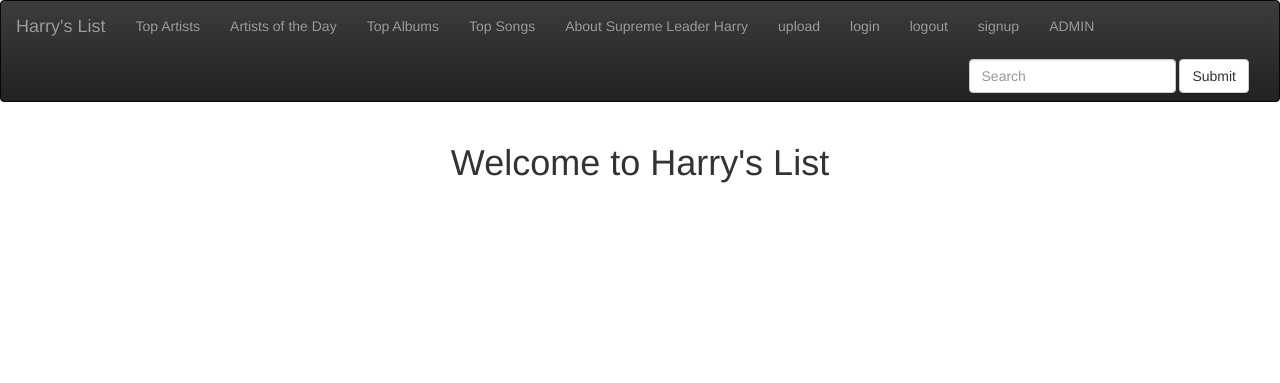
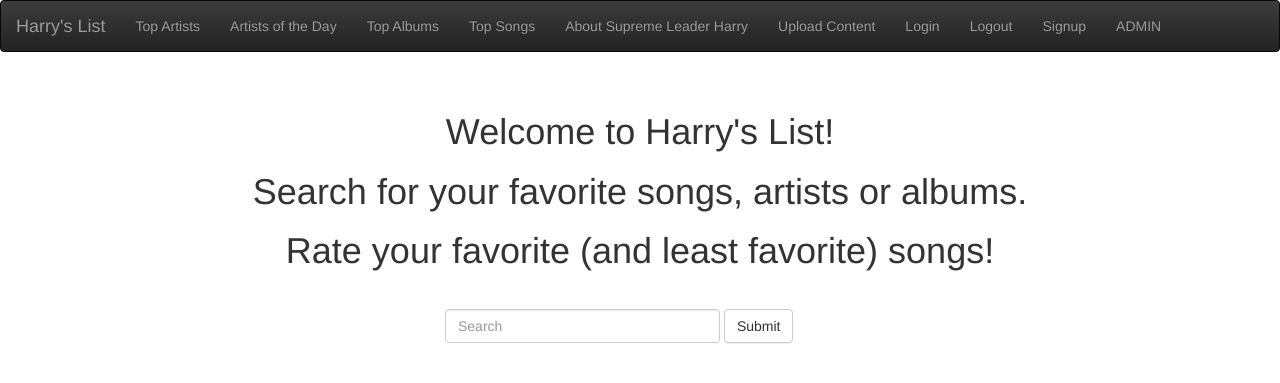
Before and after one commit to yashbidasaria/Harry-s-List-Friends, a Django app: page /homepage/ in a window 1280 px wide. Shown: the top 383 px of the page. Run offline with Django 3.2, Linux system fonts and the light colour scheme; the visitor is signed in with stand-in values (Sample User, id 1); some libraries are stand-ins or nearby versions.

Commit message:
made all tables fixed size and scrollable. Added searchbar to homepage with a prompt to user. Added navbar to homepage.html without searchbar, no longer extending index.html on that view.

```diff
--- a/static/css/index.css
+++ b/static/css/index.css
@@ -8,7 +8,16 @@ h1, h2, h3, h4, h5 {
 
 #search-bar {
   float: right;
+}
 
+#search-bar-homepage {
+  width: 450px;
+  margin: 0 auto;
+}
+
+#searchBox-homepage {
+  width: 275px;
+  height: auto;
 }
 
 /* format all tables */
@@ -37,6 +46,14 @@ h1, h2, h3, h4, h5 {
 img {
   height: 100px;
   width: auto;
+}
+
+#top-artist-table {
+
+}
+.table-responsive {
+  overflow-y:scroll;
+  height:400px;
 }
 
 /* center login form */
--- a/templates/admin_page.html
+++ b/templates/admin_page.html
@@ -5,7 +5,7 @@
 
 <h2> Review Flagged Songs as Admin </h2>
 <h3> Delete the songs that are not to you're liking... supreme leader </h3>
-<div class="table-background">
+<div class="table-background table-responsive">
   <table class="table">
     <thead>
       <tr>
@@ -33,7 +33,7 @@
 </div>
 <br>
 <h3>User</h3>
-<div class="table-background">
+<div class="table-background table-responsive">
   <table class="table">
     <thead>
       <tr>
@@ -57,7 +57,7 @@
 </div>
 <br>
 <h3>Artists</h3>
-<div class="table-background">
+<div class="table-background table-responsive">
   <table class="table">
     <thead>
       <tr>
--- a/templates/artists_otd.html
+++ b/templates/artists_otd.html
@@ -4,7 +4,7 @@
 
 {% if user.is_authenticated %}
 <h1>Browse our artists of the day</h1>
-<div class="table-background">
+<div class="table-background table-responsive">
   <table class="table">
     <thead>
       <tr>
--- a/templates/homepage.html
+++ b/templates/homepage.html
@@ -1,10 +1,74 @@
-{% extends 'index.html' %}
-{% block content %}
+{% load staticfiles %}
+<!DOCTYPE html>
+<html lang="en">
+  <head>
+		<link rel="stylesheet" href="//maxcdn.bootstrapcdn.com/bootstrap/3.2.0/css/bootstrap.min.css">
+		<link rel="stylesheet" href="//maxcdn.bootstrapcdn.com/bootstrap/3.2.0/css/bootstrap-theme.min.css">
+
+
+    <link rel="stylesheet" type="text/css" href="{% static 'css/index.css' %}" />
+    <meta charset="utf-8">
+    <meta http-equiv="X-UA-Compatible" content="IE=edge">
+    <meta name="viewport" content="width=device-width, initial-scale=1">
+    <!-- The above 3 meta tags *must* come first in the head; any other head content must come *after* these tags -->
+    <title>Bootstrap 101 Template</title>
+
+    <!-- Bootstrap -->
+    <link href="css/bootstrap.min.css" rel="stylesheet">
+
+    <!-- HTML5 shim and Respond.js for IE8 support of HTML5 elements and media queries -->
+    <!-- WARNING: Respond.js doesn't work if you view the page via file:// -->
+    <!--[if lt IE 9]>
+      <script src="https://oss.maxcdn.com/html5shiv/3.7.3/html5shiv.min.js"></script>
+      <script src="https://oss.maxcdn.com/respond/1.4.2/respond.min.js"></script>
+    <![endif]-->
+  </head>
+  <body>
+		<nav class="navbar navbar-inverse" role="navigation">
+		<!-- Brand and toggle get grouped for better mobile display -->
+      <div class="navbar-header">
+        <button type="button" class="navbar-toggle" data-toggle="collapse" data-target="#bs-example-navbar-collapse-1">
+          <span class="sr-only">Toggle navigation</span>
+          <span class="icon-bar"></span>
+          <span class="icon-bar"></span>
+          <span class="icon-bar"></span>
+        </button>
+        <a class="navbar-brand" href="{% url 'homepage' %}">Harry's List</a>
+      </div>
+
+      <!-- Collect the nav links, forms, and other content for toggling -->
+      <div class="collapse navbar-collapse" id="bs-example-navbar-collapse-1">
+        <ul class="nav navbar-nav">
+          <li><a href="{% url 'top_artists' %}" >Top Artists</a></li>
+          <li><a href="{% url 'artists_otd' %}" >Artists of the Day</a></li>
+          <li><a href= "{% url 'top_albums' %}" >Top Albums</a></li>
+          <li><a href= "{% url 'top_songs' %}" >Top Songs</a></li>
+          <li><a href= "{% url 'about' %}" >About Supreme Leader Harry</a></li>
+          <li><a href= "{% url 'upload_csv' %}" >Upload Content</a></li>
+          <li><a href= "{% url 'login' %}" >Login</a></li>
+          <li><a href= "{% url 'logout' %}" >Logout</a></li>
+          <li><a href= "{% url 'signup' %}" >Signup</a></li>
+          {% if user.is_superuser %}
+          <li><a href= "{% url 'admin_page' %}" >ADMIN</a></li>
+          {% endif %}
+        </ul>
+      </div><!-- /.navbar-collapse -->
+	  </nav>
+    <br>
+
 {% if user.is_authenticated %}
-<h1 class="title">Welcome to Harry's List</h1>
-<h1 class="title"></h1>
+<h1 class="title">Welcome to Harry's List!</h1>
+<h1 class="title">Search for your favorite songs, artists or albums.</h1>
+<h1 class="title">Rate your favorite (and least favorite) songs!</h1>
+<br>
+<div class="container" id="search-bar-homepage">
+  <div id="search-bar-homepage">
+    <form method ="get" action="/search/"class="navbar-form navbar-left" role="search">
+      <input type="text" class="form-control" id="searchBox-homepage" name = "q" placeholder="Search"> </input>
+      <button value="Search" type="text" class="btn btn-default">Submit</button>
+    </form>
+  </div>
+</div>
 {% else %}
 <a class="login-message" href= "{% url 'login' %}" >Oops! you must be logged in to view this content. click here to login!</a>
 {% endif %}
-
-{% endblock %}
--- a/templates/index.html
+++ b/templates/index.html
@@ -45,12 +45,12 @@
           <li><a href= "{% url 'top_albums' %}" >Top Albums</a></li>
           <li><a href= "{% url 'top_songs' %}" >Top Songs</a></li>
           <li><a href= "{% url 'about' %}" >About Supreme Leader Harry</a></li>
-          <li><a href= "{% url 'upload_csv' %}" >upload</a></li>
-          <li><a href= "{% url 'login' %}" >login</a></li>
-          <li><a href= "{% url 'logout' %}" >logout</a></li>
-          <li><a href= "{% url 'signup' %}" >signup</a></li>
+          <li><a href= "{% url 'upload_csv' %}" >Upload Content</a></li>
+          <li><a href= "{% url 'login' %}" >Login</a></li>
+          <li><a href= "{% url 'logout' %}" >Logout</a></li>
+          <li><a href= "{% url 'signup' %}" >Signup</a></li>
           {% if user.is_superuser %}
-          <li><a href= "{% url 'admin_page' %}" >ADMIN</a></li>
+          <li><a href= "{% url 'admin_page' %}" >Admin</a></li>
           {% endif %}
         </ul>
         <div id="search-bar">
@@ -61,12 +61,7 @@
         </div>
       </div><!-- /.navbar-collapse -->
 	  </nav>
-		<div class="content container">
-			<div class="row">
-				<div class="col-md-8">
-				</div>
-			</div>
-		</div>
+    <br>
     {% block content %}
     {% endblock %}
     <!-- jQuery (necessary for Bootstrap's JavaScript plugins) -->
--- a/templates/top_albums.html
+++ b/templates/top_albums.html
@@ -4,7 +4,7 @@
 
 {% if user.is_authenticated %}
 <h1>Browse our top albums</h1>
-<div class="table-background">
+<div class="table-background table-responsive">
   <table class="table">
     <thead>
       <tr>
--- a/templates/top_artists.html
+++ b/templates/top_artists.html
@@ -4,8 +4,8 @@
 
 {% if user.is_authenticated %}
 <h1>Browse our top artists</h1>
-<div class="table-background">
-  <table class="table">
+<div class="table-background table-responsive">
+  <table class="table" id="top-artist-table">
     <thead>
       <tr>
         <th scope="col">Artist Name</th>
--- a/templates/top_songs.html
+++ b/templates/top_songs.html
@@ -4,7 +4,7 @@
 
 {% if user.is_authenticated %}
 <h1>Browse our top songs</h1>
-<div class="table-background">
+<div class="table-background table-responsive">
   <table class="table">
     <thead>
       <tr>
```
Also changed, not shown: templates/search.html (+8 -4 lines), image_links.csv.
